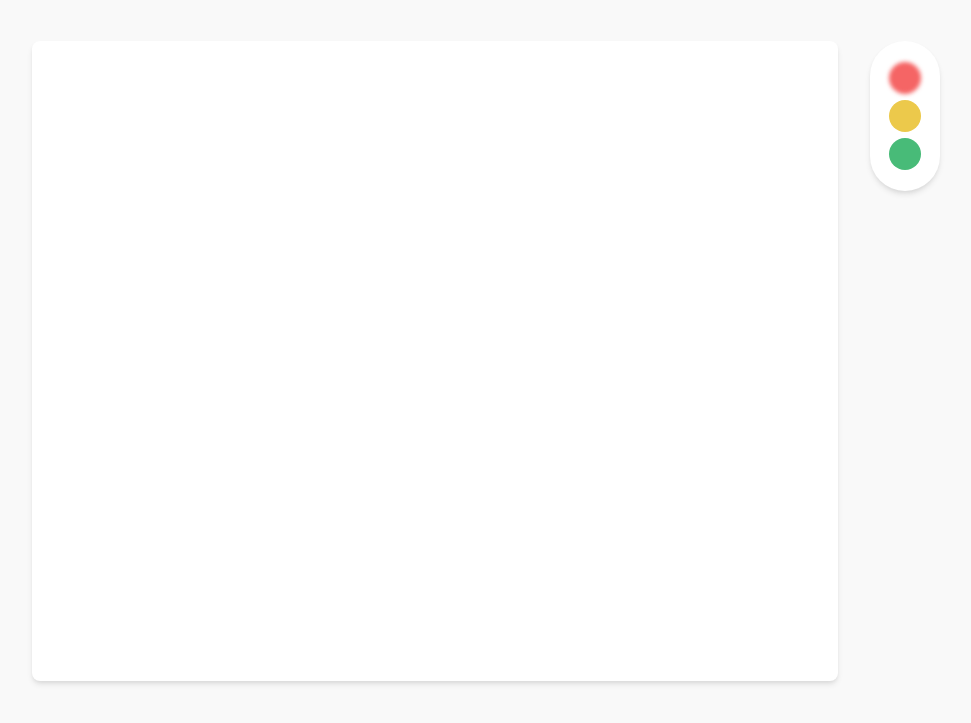
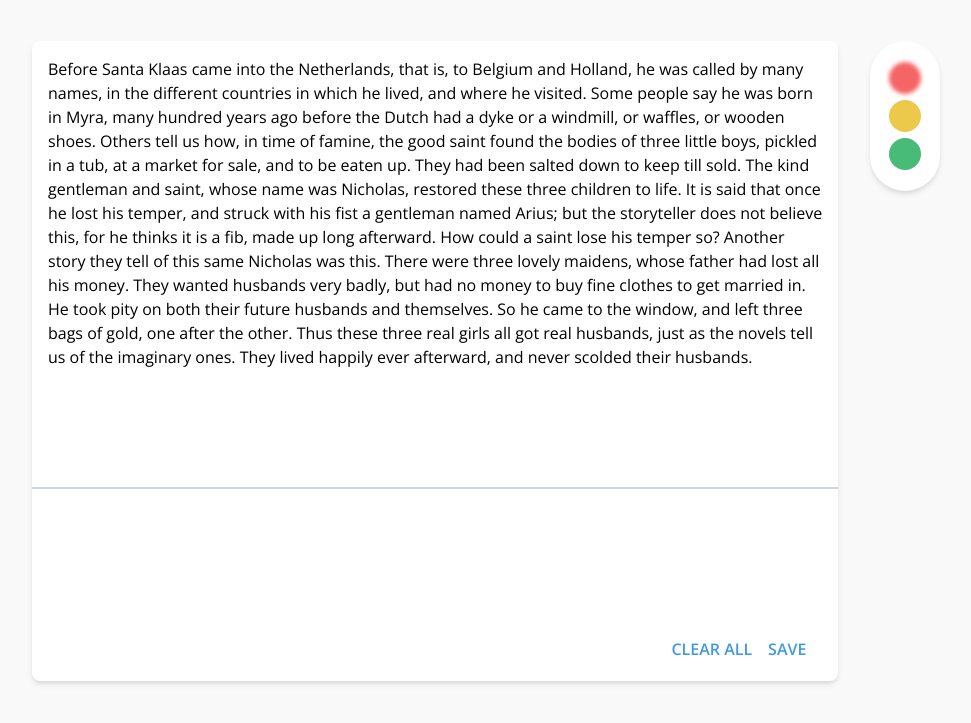
Before and after one commit to leonardoleenen/highlighter, a React (Create React App) app in the folder highlighter-react-component/: page / in a window 1280 px wide. Shown: the part 151-874 px from the top of the page, without its empty margins (160-1131 px from the left). Built offline with nearby package versions, Linux system fonts and the light colour scheme.

Commit message:
Add Feature

```diff
--- a/highlighter-react-component/src/components/pad/index.ts
+++ b/highlighter-react-component/src/components/pad/index.ts
@@ -1,5 +1,7 @@
 import React from 'react'
 import { view } from './view'
+import {connect } from 'react-redux'
+import { ADD, AddAction, Highlighted } from '../../services/types';
 
 class Pad extends React.Component {
 
@@ -7,7 +9,19 @@ class Pad extends React.Component {
         super(props)
     }
 
-    render = () => view()
+    render = () => view((this.props as any).add, (this.props as any).colorSelected)
 }
 
-export default Pad
+const mapStateToProps = (state:any) => {
+    return {
+        colorSelected: state.selection.pencil
+    }
+}
+
+const mapDispatchToProps = (dispatch: any) => {
+    return {
+        add: (color: string, text: string) => dispatch({type: ADD, toAdd:{color,text} as Highlighted} as AddAction)
+    }
+}
+
+export default connect(mapStateToProps,mapDispatchToProps)(Pad)
--- a/highlighter-react-component/src/components/pad/view.tsx
+++ b/highlighter-react-component/src/components/pad/view.tsx
@@ -2,11 +2,43 @@ import React from 'react'
 import styled from 'styled-components'
 
 const Container = styled.div`
+    display: grid;
+    grid-template-rows: 70% 20% 10%;
+    text-align: left;
+`
+const WriteZone  = styled.div `
+
+`
+const SelectionZone = styled.div`
 
 `
 
-export const view = () => {
+const ActionZone  = styled.div `
+
+`
+
+
+
+export const view = (add : any, colorSelected: string) => {
     return (
-        <Container className="bg-white rounded-lg shadow-md"></Container>
+        <Container className="bg-white rounded-lg shadow-md">
+            <WriteZone
+                onMouseUp = {() => add(colorSelected, (window.getSelection() as any).toString())}
+                contentEditable className='p-4 border-b-2 border-gray-400 '>
+                {text}
+            </WriteZone>
+            <SelectionZone></SelectionZone>
+            <ActionZone className = " flex justify-end ">
+                <button className=" uppercase m-2 text-blue-500 font-semibold">Clear All</button>
+                <button className="  uppercase m-2 text-blue-500 font-semibold mr-8 ">Save</button>
+            </ActionZone>
+        </Container>
     )
 }
+
+
+const text = `
+Before Santa Klaas came into the Netherlands, that is, to Belgium and Holland, he was called by many names, in the different countries in which he lived, and where he visited. Some people say he was born in Myra, many hundred years ago before the Dutch had a dyke or a windmill, or waffles, or wooden shoes. Others tell us how, in time of famine, the good saint found the bodies of three little boys, pickled in a tub, at a market for sale, and to be eaten up. They had been salted down to keep till sold. The kind gentleman and saint, whose name was Nicholas, restored these three children to life. It is said that once he lost his temper, and struck with his fist a gentleman named Arius; but the storyteller does not believe this, for he thinks it is a fib, made up long afterward. How could a saint lose his temper so?
+Another story they tell of this same Nicholas was this. There were three lovely maidens, whose father had lost all his money. They wanted husbands very badly, but had no money to buy fine clothes to get married in. He took pity on both their future husbands and themselves. So he came to the window, and left three bags of gold, one after the other. Thus these three real girls all got real husbands, just as the novels tell us of the imaginary ones. They lived happily ever afterward, and never scolded their husbands.
+
+`
--- a/highlighter-react-component/src/redux/reducers/selection.ts
+++ b/highlighter-react-component/src/redux/reducers/selection.ts
@@ -31,13 +31,14 @@ export const selection = (state: SelectionState = {pencil: Colors.red,  highligh
 
   switch (action.type) {
     case ADD:
-      highlighted = Object.assign([] as Highlighted[],state)
+      debugger
+      highlighted = Object.assign([] as Highlighted[],state.highlighted)
       const  addElement  = action as AddAction
       addElement.toAdd.id = hashCode(addElement.toAdd.color + addElement.toAdd.text).toString()
       highlighted.push(addElement.toAdd)
       return {...state,highlighted}
     case REMOVE:
-      highlighted = Object.assign([] as Highlighted[],state)
+      highlighted = Object.assign([] as Highlighted[],state.highlighted)
       const removeElement = action as RemoveAction
       return {...state,highlighted: highlighted.filter( h => h.id! ===removeElement.toRemove )}
     case CLEAN:
```
